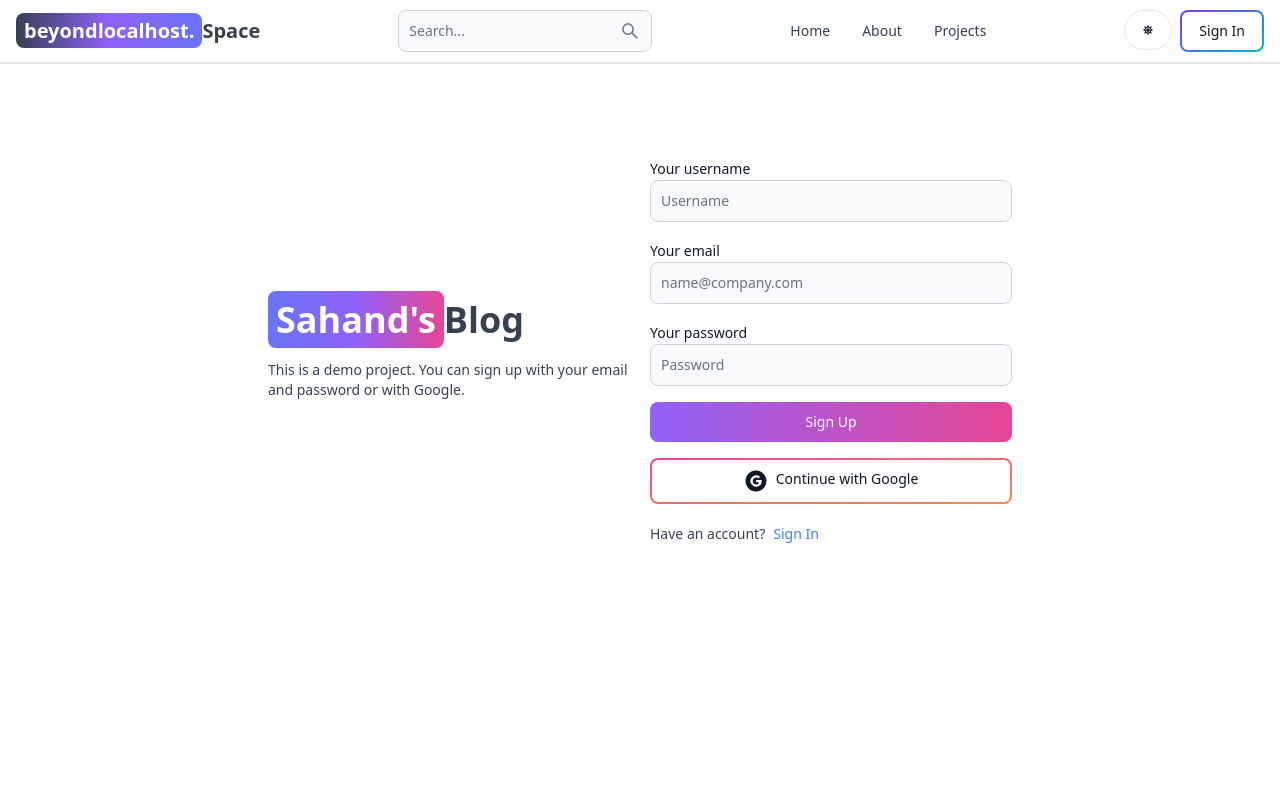
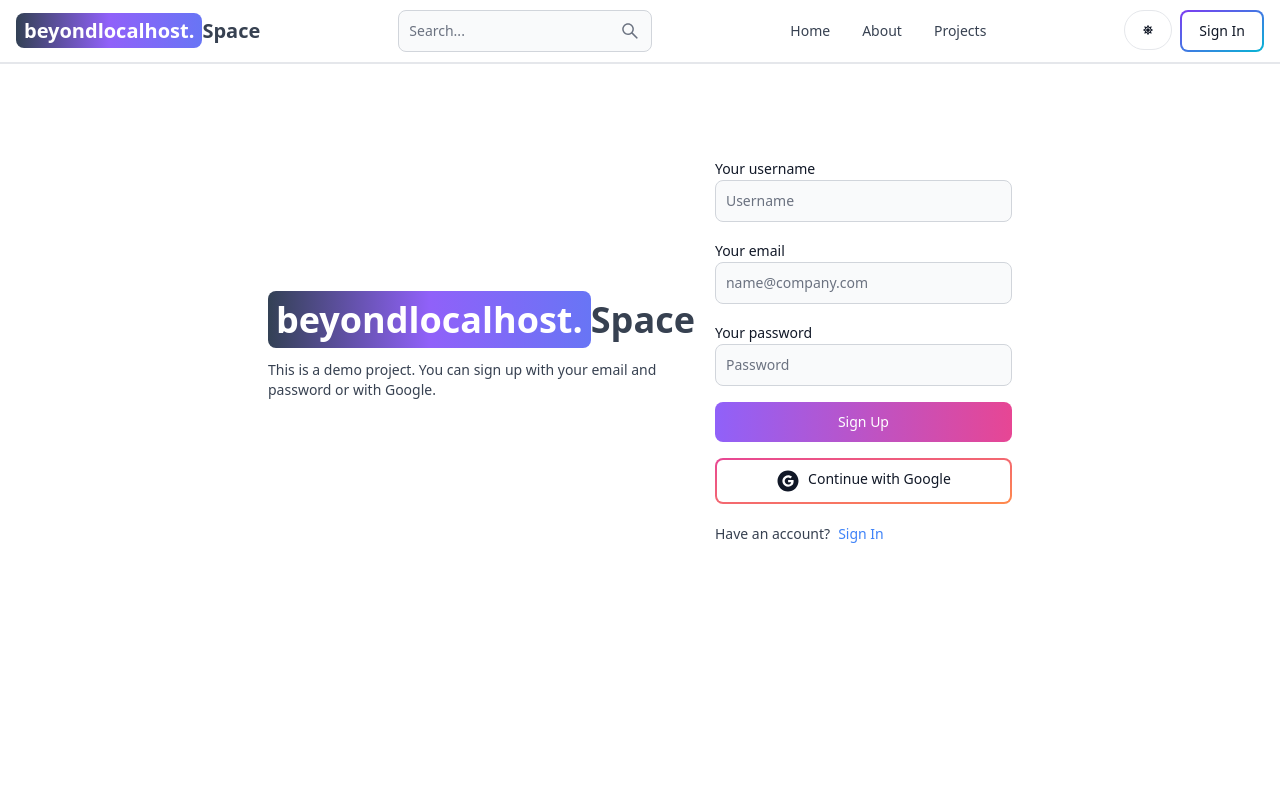
Before and after one commit to vinodvk00/beyondlocalhost, a React (Vite) app in the folder client/: page /sign-up in a window 1280 px wide. Shown: the top 800 px of the page. Built offline with nearby package versions, Linux system fonts and the light colour scheme; no server answers.

Commit message:
refactor: clean up console logs and fix typos in component texts

```diff
--- a/client/src/components/ImageLoader.jsx
+++ b/client/src/components/ImageLoader.jsx
@@ -1,4 +1,3 @@
-// filepath: /C:/Users/vinod/Desktop/projects/mern-blog-main/mern-blog-main/client/src/components/ImageLoader.jsx
 import React, { useState } from 'react';
 
 const ImageLoader = ({ src, alt, className }) => {
--- a/client/src/components/OAuth.jsx
+++ b/client/src/components/OAuth.jsx
@@ -29,7 +29,7 @@ export default function OAuth() {
                 dispatch(signInSuccess(data))
                 navigate('/')
             }
-            console.log(data);
+            // console.log(data);
         } catch (error) {
             console.log(error);
         }
--- a/client/src/firebase.js
+++ b/client/src/firebase.js
@@ -4,9 +4,6 @@ import { initializeApp } from 'firebase/app';
 // https://firebase.google.com/docs/web/setup#available-libraries
 
 // Your web app's Firebase configuration
-
-
-console.log(import.meta.env.VITE_FIREBASE_API_KEY);
 
 const firebaseConfig = {
   apiKey: import.meta.env.VITE_FIREBASE_API_KEY,
--- a/client/src/pages/Projects.jsx
+++ b/client/src/pages/Projects.jsx
@@ -3,8 +3,8 @@ import CallToAction from '../components/CallToAction';
 export default function Projects() {
   return (
     <div className='min-h-screen max-w-2xl mx-auto flex justify-center items-center flex-col gap-6 p-3'>
-      <h1 className='text-3xl font-semibold'>Pojects</h1>
-      <p className='text-md text-gray-500'>Build fun and engaging projects while learning HTML, CSS, and JavaScript!</p>
+      <h1 className='text-3xl font-semibold'>Projects</h1>
+      <p className='text-md text-gray-500'>on going</p>
       <CallToAction />
     </div>
   )
--- a/client/src/pages/SignIn.jsx
+++ b/client/src/pages/SignIn.jsx
@@ -48,10 +48,10 @@ export default function SignIn() {
         {/* left */}
         <div className='flex-1'>
           <Link to='/' className='font-bold dark:text-white text-4xl'>
-            <span className='px-2 py-1 bg-gradient-to-r from-indigo-500 via-purple-500 to-pink-500 rounded-lg text-white'>
-              Sahand's
+            <span className='px-2 py-1 bg-gradient-to-r to-indigo-500 via-purple-500 from-slate-700 rounded-lg text-white'>
+                  beyondlocalhost.
             </span>
-            Blog
+                Space
           </Link>
           <p className='text-sm mt-5'>
             This is a demo project. You can sign in with your email and password
--- a/client/src/pages/SignUp.jsx
+++ b/client/src/pages/SignUp.jsx
@@ -43,10 +43,10 @@ export default function SignUp() {
         {/* left */}
         <div className='flex-1'>
           <Link to='/' className='font-bold dark:text-white text-4xl'>
-            <span className='px-2 py-1 bg-gradient-to-r from-indigo-500 via-purple-500 to-pink-500 rounded-lg text-white'>
-              Sahand's
-            </span>
-            Blog
+          <span className='px-2 py-1 bg-gradient-to-r to-indigo-500 via-purple-500 from-slate-700 rounded-lg text-white'>
+                beyondlocalhost.
+              </span>
+              Space
           </Link>
           <p className='text-sm mt-5'>
             This is a demo project. You can sign up with your email and password
```
